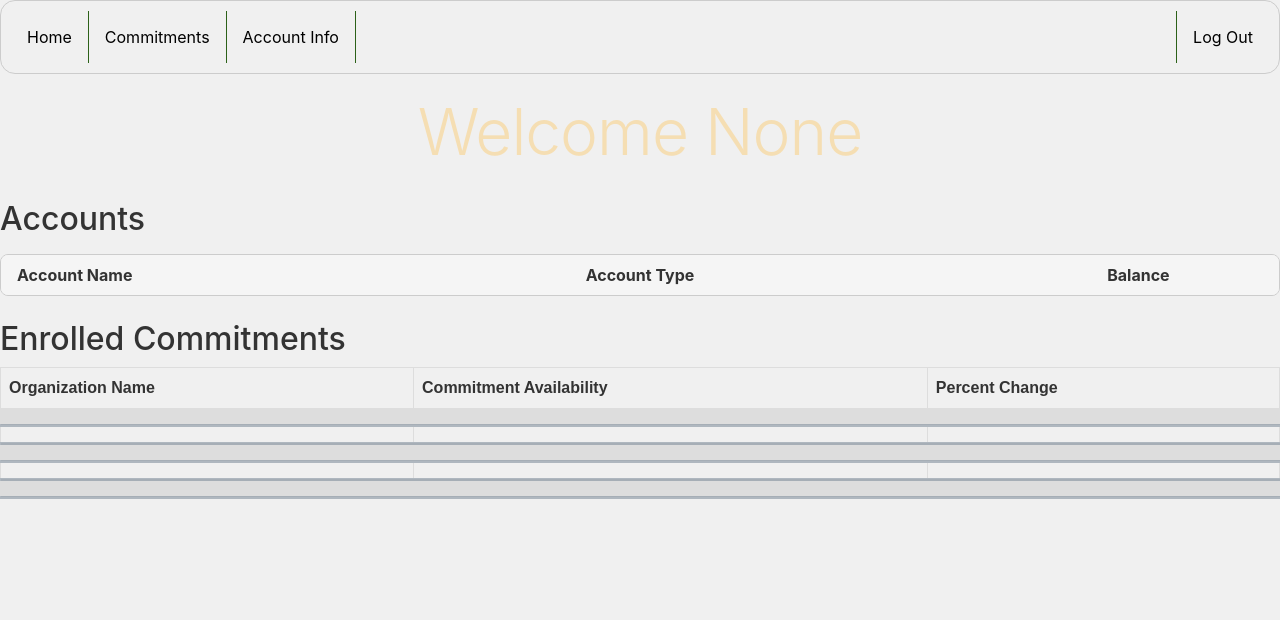
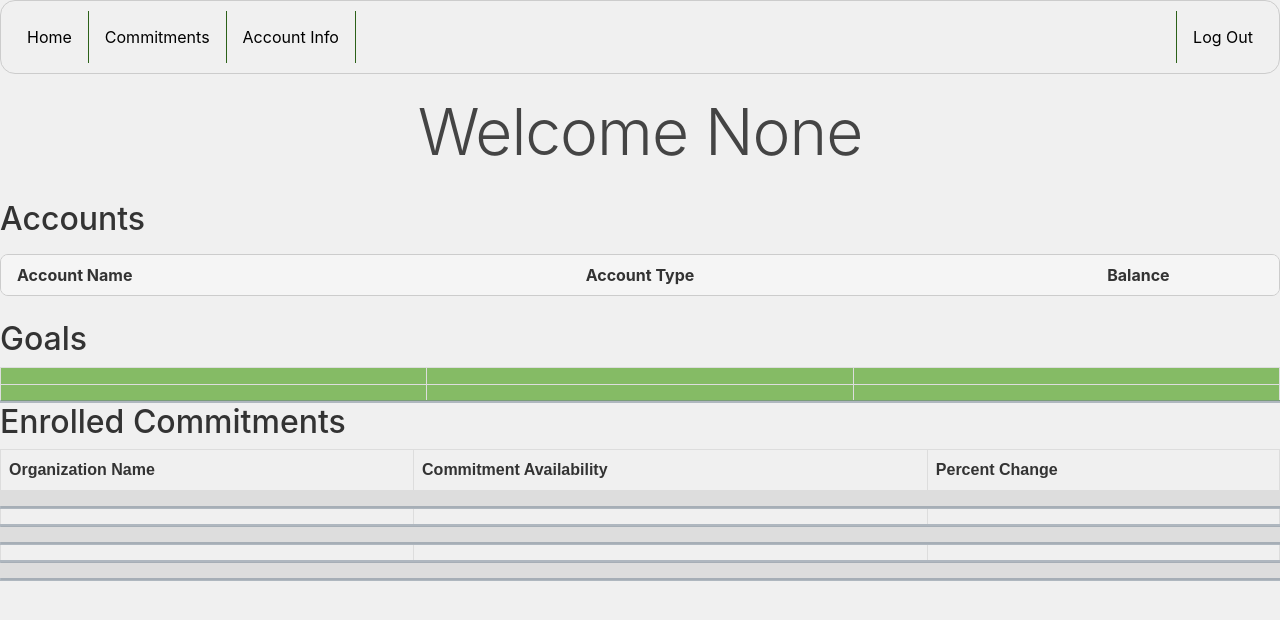
Before and after one commit to Thuroma/Hackathon_23_Niman-Nguyen-Long-Thoma, a Flask app: page /homepage in a window 1280 px wide. Shown: the top 620 px of the page. Run offline with Flask 2, Linux system fonts and the light colour scheme; data that the repository does not hold is empty; some libraries are stand-ins or nearby versions.

Commit message:
put things back that got deleted from the merge conflict

```diff
--- a/static/style.css
+++ b/static/style.css
@@ -279,7 +279,6 @@
     font-weight: 300;
     line-height: 6rem;
     letter-spacing: -0.01562em;
-    color: wheat;
   }
   .order-container h1 {
     text-align: center;
--- a/templates/homepage.html
+++ b/templates/homepage.html
@@ -32,7 +32,21 @@
     </div>
   </div>
   <br />
-
+  <div class="tables-div2">
+    <h2 class="table-header">Goals</h2>
+    <table>
+        <tr>
+          <th></th>
+          <th></th>
+          <th></th>
+        </tr>
+        <tr>
+          <td></td>
+          <td></td>
+          <td></td>
+        </tr>
+      </table>
+  </div>
   <div class="tables-div">
     <h2 class="table-header">Enrolled Commitments</h2>
     <table>
--- a/templates/index.html
+++ b/templates/index.html
@@ -2,7 +2,7 @@
 
 {% block content %}
 <div class="content m-4 center-block">
-    <h1>Volunteer Incentive App</h1>
+    <h1>Serve&Save</h1>
 
 <p class="text-center">Incentive students to volunteer!</p>
 
```
